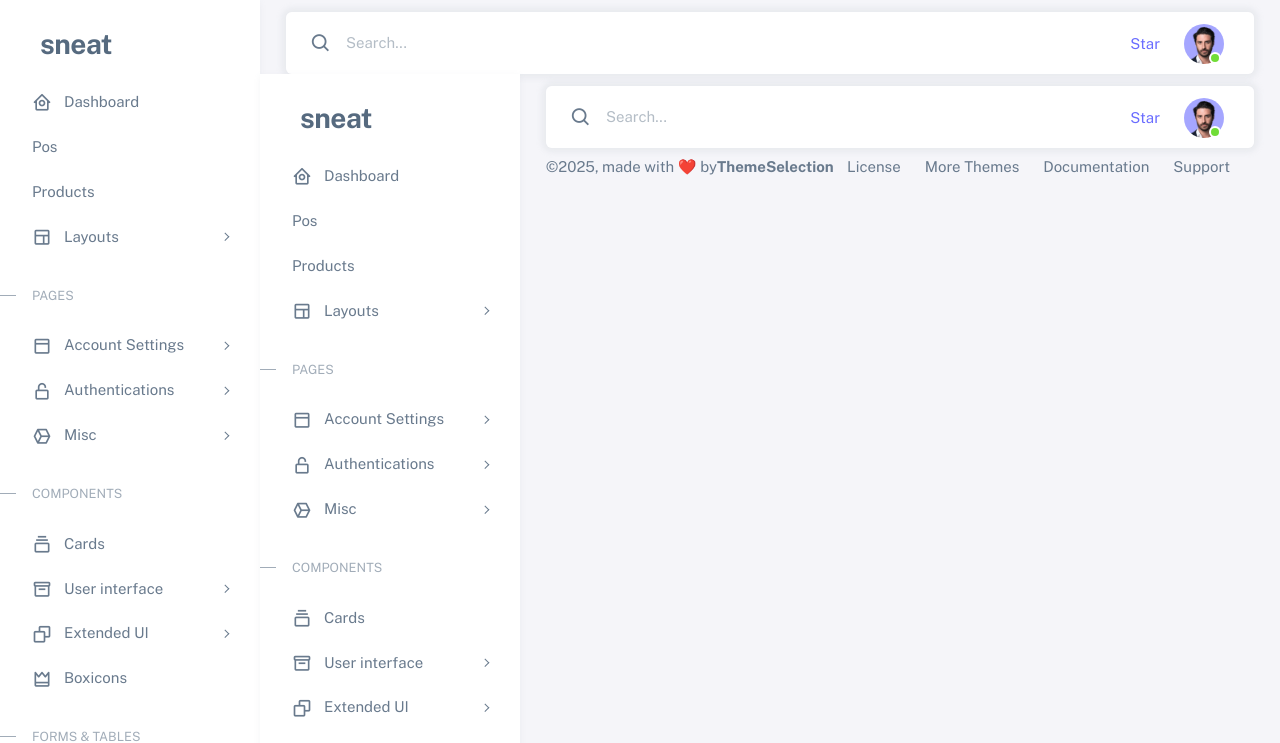
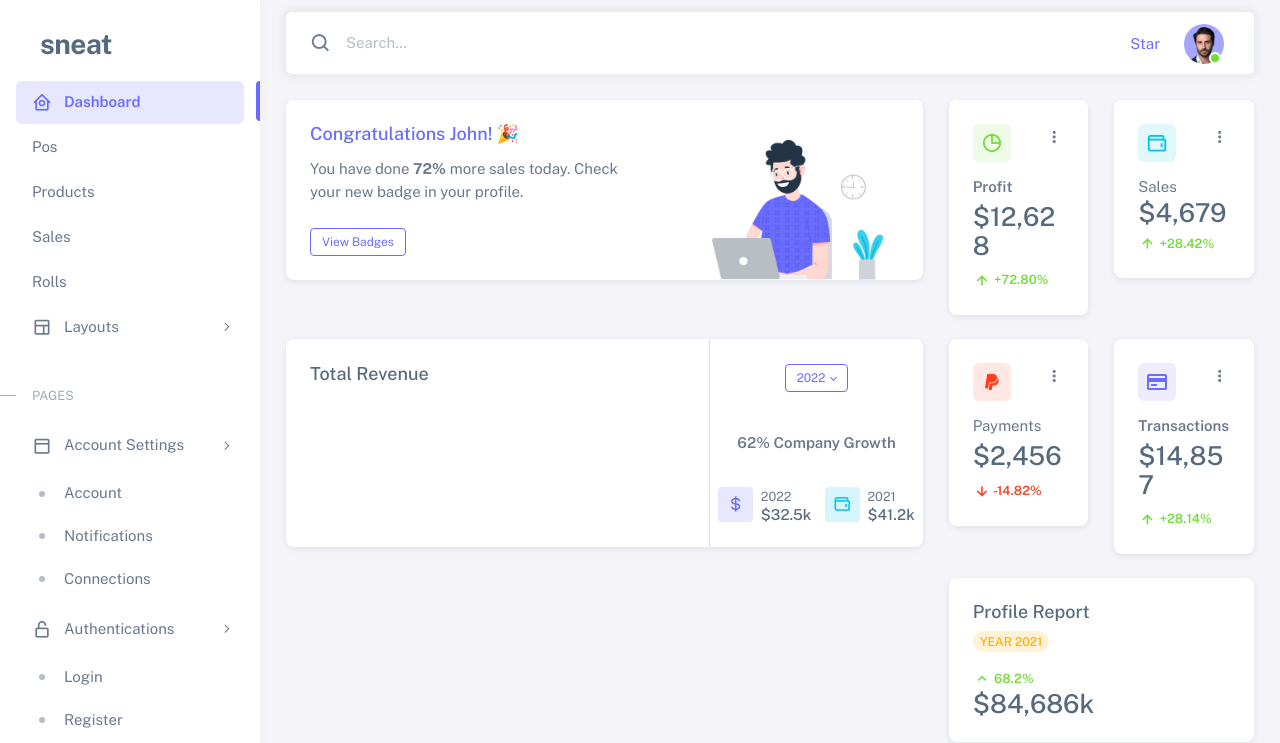
Before and after one commit to ahasan0015/react_project-65, a React (Vite) app: page / in a window 1280 px wide. Shown: the top 743 px of the page. Built offline with nearby package versions, Linux system fonts and the light colour scheme.

Commit message:
add navbar css

```diff
--- a/src/assets/custom.css
+++ b/src/assets/custom.css
@@ -21,3 +21,21 @@
         background-color: rgb(67, 113, 113, .5);
     }
 }
+
+.menu-sub{
+    display: block !important;
+    transition: all .3s ease-in !important;
+}
+.menu-sub.open{
+    max-height: 500px;
+    opacity: 1;
+    pointer-events: auto;
+    visibility: visible;
+}
+.menu-sub.closed{
+    max-height: 0;
+    overflow: hidden;
+    opacity: 0;
+    pointer-events: none;
+    visibility: hidden;
+}
--- a/src/components/layout/Sidebar.tsx
+++ b/src/components/layout/Sidebar.tsx
@@ -1,6 +1,9 @@
+import { useState } from "react";
 import { Link, NavLink } from "react-router-dom"
 
 function Sidebar() {
+  const [isOpen, setIsOpen] = useState(false);
+  const toggle = () =>setIsOpen((prev) =>!prev);
   return (
     <>
       <input type="checkbox" id="sidebarMenu" className="d-none" />
@@ -23,7 +26,7 @@ function Sidebar() {
 
         <ul className="menu-inner py-1">
           {/*  Dashboard  */}
-          <NavLink to="/users" className={({isActive}) =>isActive? "menu-item active" : "menu-item"}>
+          <NavLink to="/" className={({isActive}) =>isActive? "menu-item active" : "menu-item"}>
             <li className="menu-link ">
               <i className="menu-icon tf-icons bx bx-home-circle"></i>
               <div data-i18n="Analytics">Dashboard</div>
@@ -42,16 +45,28 @@ function Sidebar() {
               <div data-i18n="Analytics">Products</div>
             </li>
           </NavLink>
+         <NavLink to="/sales" className={({isActive}) =>isActive? "menu-item active" : "menu-item"}>
+            <li className="menu-link ">
+              <i className='bx  bx-face-alt-3'  ></i>
+              <div data-i18n="Analytics">Sales</div>
+            </li>
+          </NavLink>
+         <NavLink to="/roles" className={({isActive}) =>isActive? "menu-item active" : "menu-item"}>
+            <li className="menu-link ">
+              <i className='bx  bx-face-alt-3'  ></i>
+              <div data-i18n="Analytics">Rolls</div>
+            </li>
+          </NavLink>
 
 
           {/*  Layouts  */}
            <li className="menu-item">
-              <a className="menu-link menu-toggle">
+              <span onClick={toggle} className="menu-link menu-toggle">
                 <i className="menu-icon tf-icons bx bx-layout"></i>
                 <div data-i18n="Layouts">Layouts</div>
-              </a>
+              </span>
 
-              <ul className="menu-sub">
+              <ul className={`menu-sub ${isOpen ? 'open': 'closed'}`}>
                 <li className="menu-item">
                   <a href="layouts-without-menu.html" className="menu-link">
                     <div data-i18n="Without menu">Without menu</div>
--- a/src/main.tsx
+++ b/src/main.tsx
@@ -14,7 +14,7 @@ const links = createBrowserRouter([
   {
     path: '/', element: <Layout />,
     children: [
-      { index: true, element: <Layout /> },
+      { index: true, element: <Dashboard /> },
       { path: '/dashboard', element: <Dashboard /> },
       { path: '/products', element: <Products/> },
       { path: '/sales', element: <h1>Sales</h1> },
```
